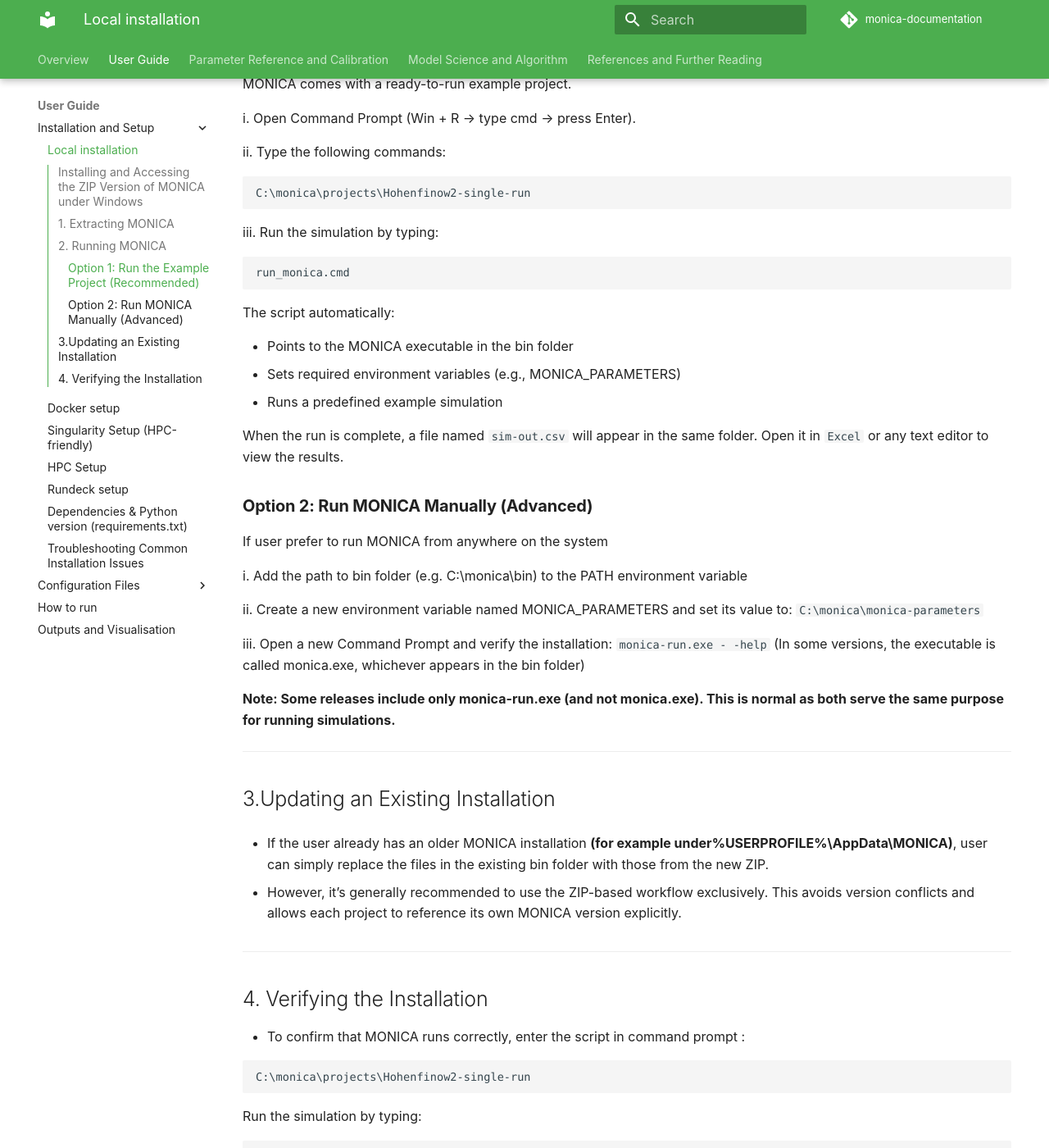
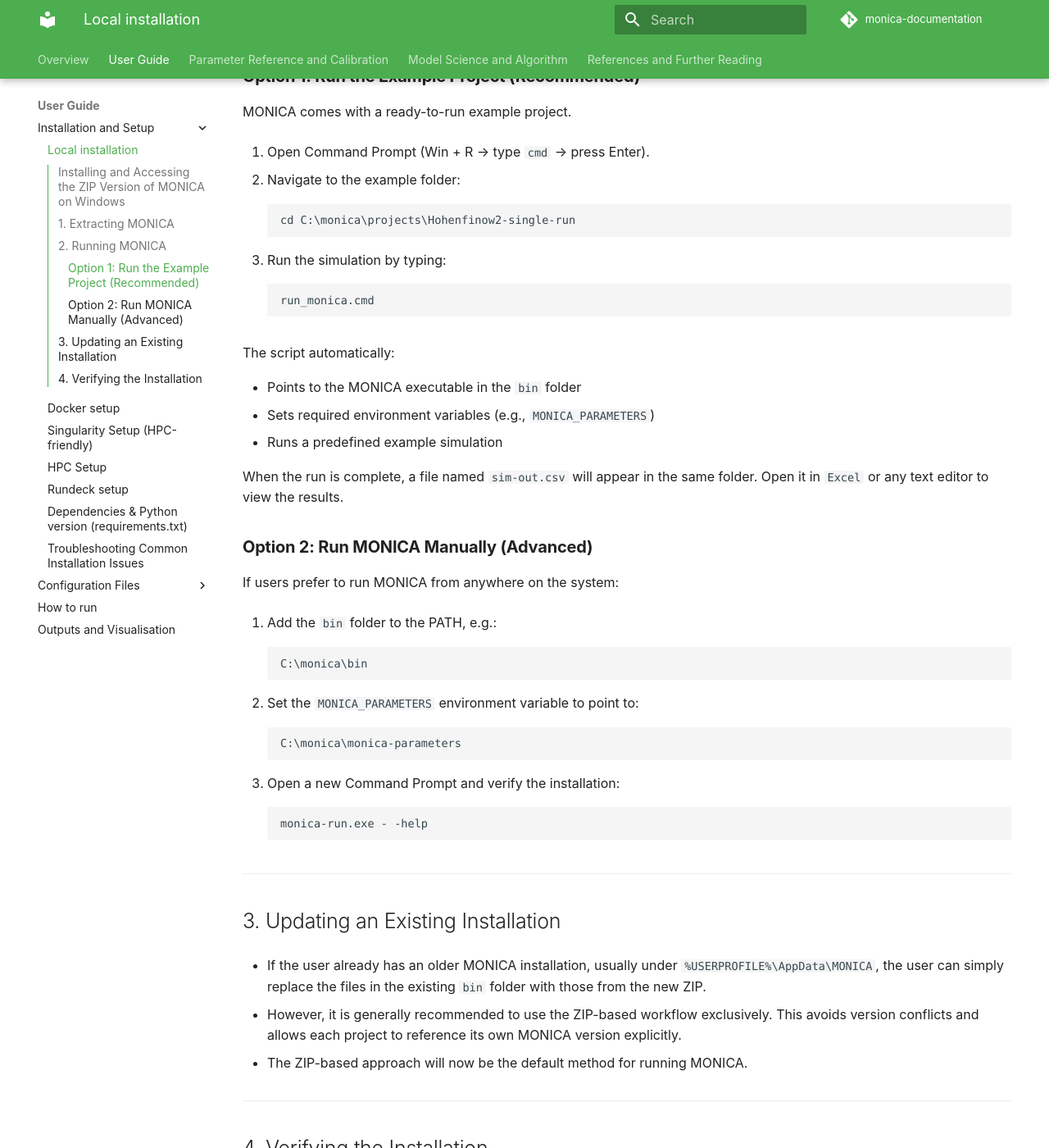
Before and after one commit to zalf-rpm/monica-documentation, an MkDocs documentation site: the page built from docs/user_guide/Installation_and_Setup/local_installation.md, in a window 1280 px wide and 1400 px high, scrolled down 1002 px. Shown: the whole window at 82% size. Built offline with MkDocs 1.6.1 and Material for MkDocs 9.7.7, drawn with Linux system fonts in a browser that asks for light colours; comment, search, counter and statistics services are not loaded; some of the changed text lies outside the part shown.

Commit message:
Update Windows installation instructions

````diff
--- a/docs/user_guide/Installation_and_Setup/local_installation.md
+++ b/docs/user_guide/Installation_and_Setup/local_installation.md
@@ -1,64 +1,60 @@
 # 1. Windows installation
 
-## Installing and Accessing the ZIP Version of MONICA under Windows
+## Installing and Accessing the ZIP Version of MONICA on Windows
 
-Starting with **version 3.6.x**, MONICA is distributed as a **ZIP archive** instead of a traditional installer.
-This makes setup simpler and more flexible where users can keep multiple MONICA versions on their computer and easily run a specific one for each project.
+Starting with **version 3.6.12**, MONICA is distributed as a **ZIP archive** instead of a traditional installer.
+This makes the setup simpler and allows users to keep multiple MONICA versions on their computer, using a specific one for each project.
 
 ---
 
 ## 1. Extracting MONICA
 
-- **Download** the latest Windows ZIP package from the [MONICA Releases Page](https://github.com/zalf-rpm/monica/releases), for example: **`monica-windows-x86_64.zip`**
+- **Download** the latest Windows ZIP package from the [MONICA Releases Page](https://github.com/zalf-rpm/monica/releases), for example: **`monica_win64_3.6.32.toth_ser_TUA.zip`**
 
 - **Extract** the contents to a convenient location, such as: `C:\monica\`
 
-
-- After extraction, folder structure should look like this:
-
+- After extraction, the folder structure should look like this:
 ```
 C:\monica
 ├── bin
+├── documentation
 ├── monica-parameters
-├── projects
-└── documentation\
+└── projects
 ```
-There is no installation process. Simply unzipping the archive is enough to make MONICA ready for use. User may also maintain several versions in parallel (e.g., C:\monica_3.6.12\, C:\monica_3.7.0\).
+
+There is no installation process. Simply unzipping the archive is enough to make MONICA ready to use. Users may also keep multiple versions in parallel (e.g., `C:\monica_3.6.12\`, `C:\monica_3.6.27\`).
 
 ---
 
 ## 2. Running MONICA
 
-Because the ZIP version isn’t registered automatically in Windows, user can either:
+Because the ZIP version is not automatically registered in Windows, users can either:
 
 - Run the included example project, or
 
-- Add MONICA to the user system PATH to use it from anywhere.
+- Add MONICA to the user system PATH to run it from anywhere.
 
 ### **Option 1: Run the Example Project (Recommended)**
 
 MONICA comes with a ready-to-run example project.
 
-i.	Open Command Prompt (Win + R → type cmd → press Enter).
+1. Open Command Prompt (Win + R → type `cmd` → press Enter).
 
-ii.	Type the following commands:
-
+2. Navigate to the example folder:
 ```
-C:\monica\projects\Hohenfinow2-single-run
+cd C:\monica\projects\Hohenfinow2-single-run
 ```
 
-iii. Run the simulation by typing:
-
+3. Run the simulation by typing:
 ```
 run_monica.cmd
 ```
 
 The script automatically:
 
-- Points to the MONICA executable in the bin folder
-- Sets required environment variables (e.g., MONICA_PARAMETERS)
+- Points to the MONICA executable in the `bin` folder
+- Sets required environment variables (e.g., `MONICA_PARAMETERS`)
 - Runs a predefined example simulation
-
 
 When the run is complete, a file named `sim-out.csv` will appear in the same folder.
 Open it in `Excel` or any text editor to view the results.
@@ -66,42 +62,49 @@
 
 ### **Option 2: Run MONICA Manually (Advanced)**
 
-If user prefer to run MONICA from anywhere on the system
+If users prefer to run MONICA from anywhere on the system:
 
-i.	 Add the path to bin folder (e.g. C:\monica\bin) to the PATH environment variable
+1. Add the `bin` folder to the PATH, e.g.:
+```
+C:\monica\bin
+```
 
-ii.	 Create a new environment variable named MONICA_PARAMETERS and set its value to: `C:\monica\monica-parameters`
+2. Set the `MONICA_PARAMETERS` environment variable to point to:
+```
+C:\monica\monica-parameters
+```
 
-iii. Open a new Command Prompt and verify the installation: `monica-run.exe - -help`
-(In some versions, the executable is called monica.exe, whichever appears in the bin folder)
-
-**Note: Some releases include only monica-run.exe (and not monica.exe). This is normal as both serve the same purpose for running simulations.**
+3. Open a new Command Prompt and verify the installation:
+```
+monica-run.exe - -help
+```
 
 ---
 
-## 3.Updating an Existing Installation
+## 3. Updating an Existing Installation
 
-- If the user already has an older MONICA installation **(for example under%USERPROFILE%\AppData\MONICA)**, user can simply replace the files in the existing bin folder with those from the new ZIP.
+- If the user already has an older MONICA installation, usually under `%USERPROFILE%\AppData\MONICA`, the user can simply replace the files in the existing `bin` folder with those from the new ZIP.
 
-- However, it’s generally recommended to use the ZIP-based workflow exclusively. This avoids version conflicts and allows each project to reference its own MONICA version explicitly.
+- However, it is generally recommended to use the ZIP-based workflow exclusively. This avoids version conflicts and allows each project to reference its own MONICA version explicitly.
+
+- The ZIP-based approach will now be the default method for running MONICA.
 
 ---
 
 ## 4. Verifying the Installation
-- To confirm that MONICA runs correctly, enter the script in command prompt :
+- To confirm that MONICA runs correctly:
 
+1. Navigate to the example folder:
 ```
 C:\monica\projects\Hohenfinow2-single-run
 ```
 
-Run the simulation by typing:
-
+2. Run the simulation by typing:
 ```
 run_monica.cmd
 ```
 
 If the setup is correct, the model will complete a short test simulation and generate an output file named `sim-out.csv` in the same directory. This confirms that MONICA is successfully installed and functional.
-
 
 ---
 
@@ -125,7 +128,7 @@
 - Unzip
 - Tar
 
-install all dependencies on Debian/Ubuntu with:
+Install all dependencies on Debian/Ubuntu with:
 
 ```
 sudo apt-get update
````
